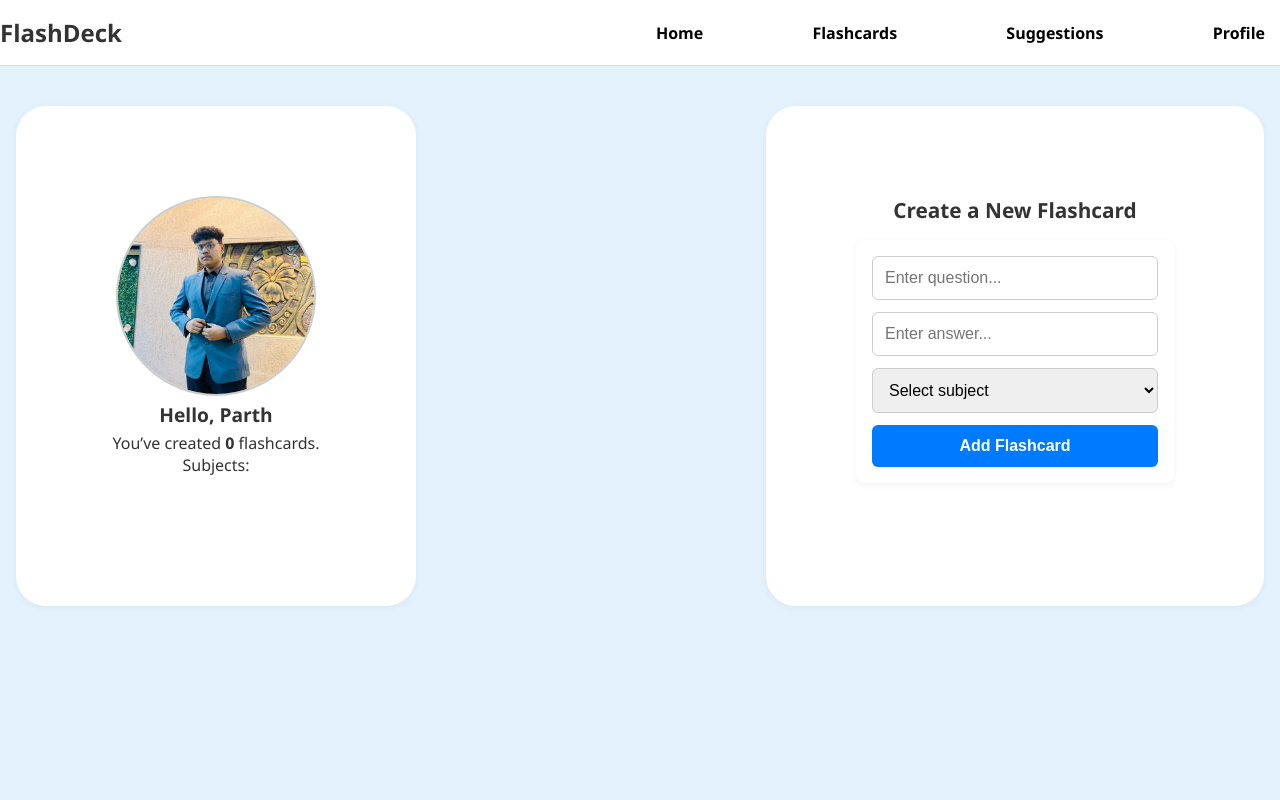
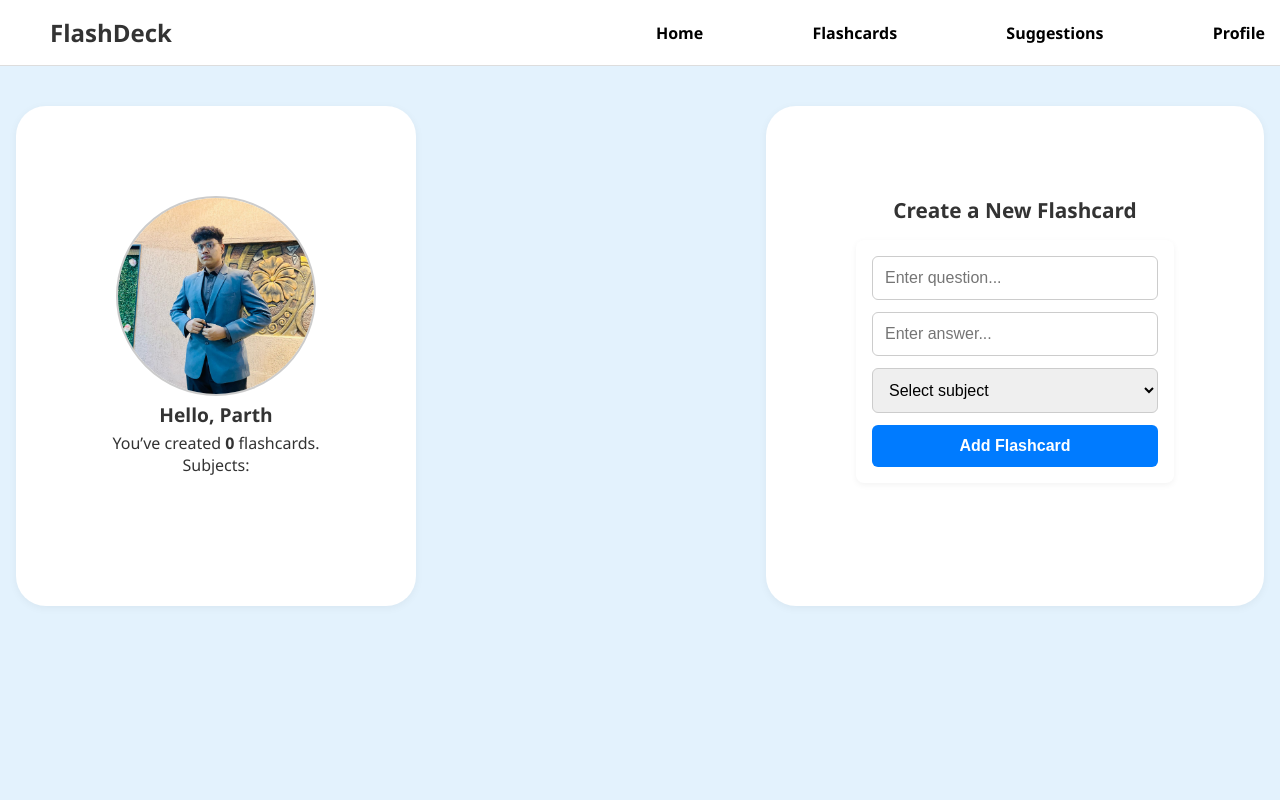
Before and after one commit to PATILPARTH1500/FLASHCARDS, a plain HTML site: page index.html in a window 1280 px wide. Shown: the top 800 px of the page. Drawn offline with Linux system fonts and the light colour scheme.

Commit message:
CHANGES IN NAVBAR

```diff
--- a/styles.css
+++ b/styles.css
@@ -26,10 +26,11 @@ body {
 .navbar-logo {
   font-size: 1.5rem;
   font-weight: bold;
+  padding-left: 50px;
 }
 
 .navbar-links a {
-  margin: 15px;;
+  margin: 15px;
   margin-left: 90px;
   text-decoration: none;
   color: #000000;
@@ -38,7 +39,7 @@ body {
 
 .navbar-links a:hover {
   color: #a3d0ff;
-  transition:0.5s ease;
+  transition: 0.5s ease;
   font-size: 1.2rem;
 }
 
```
